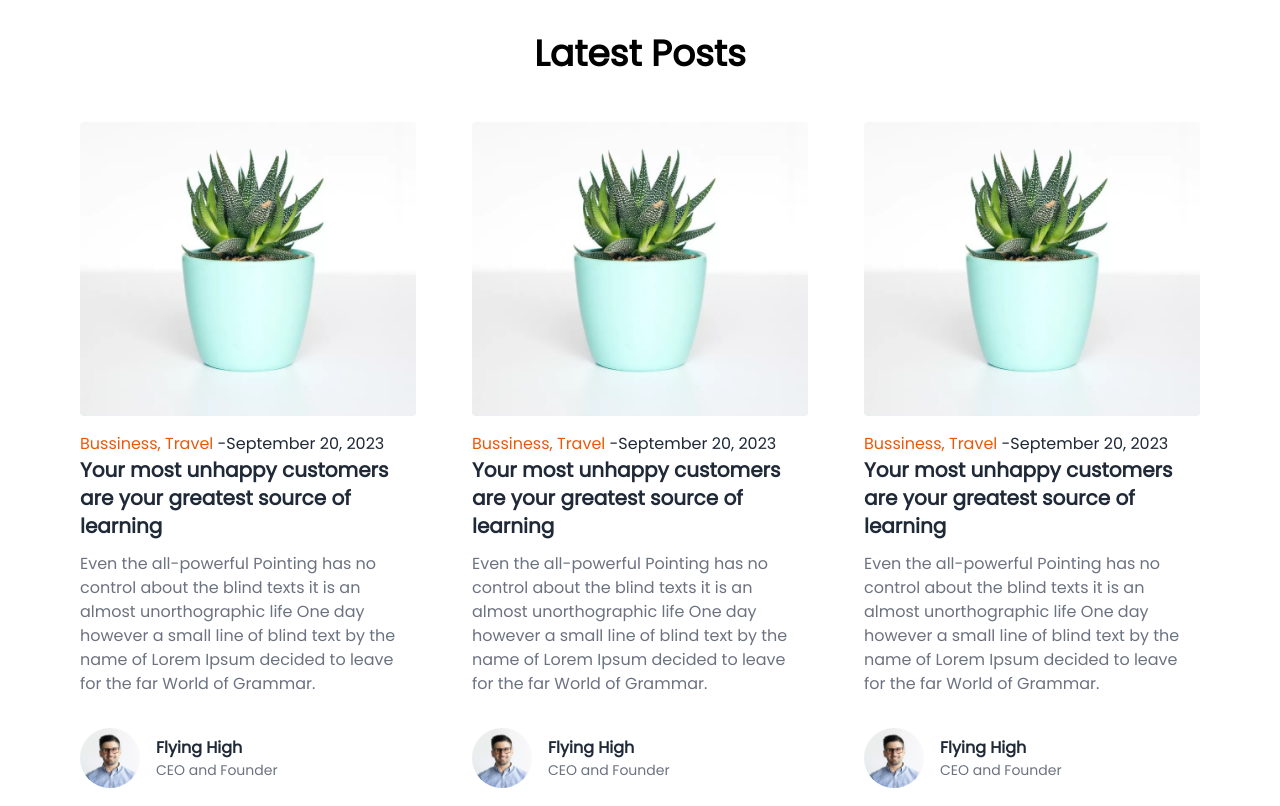
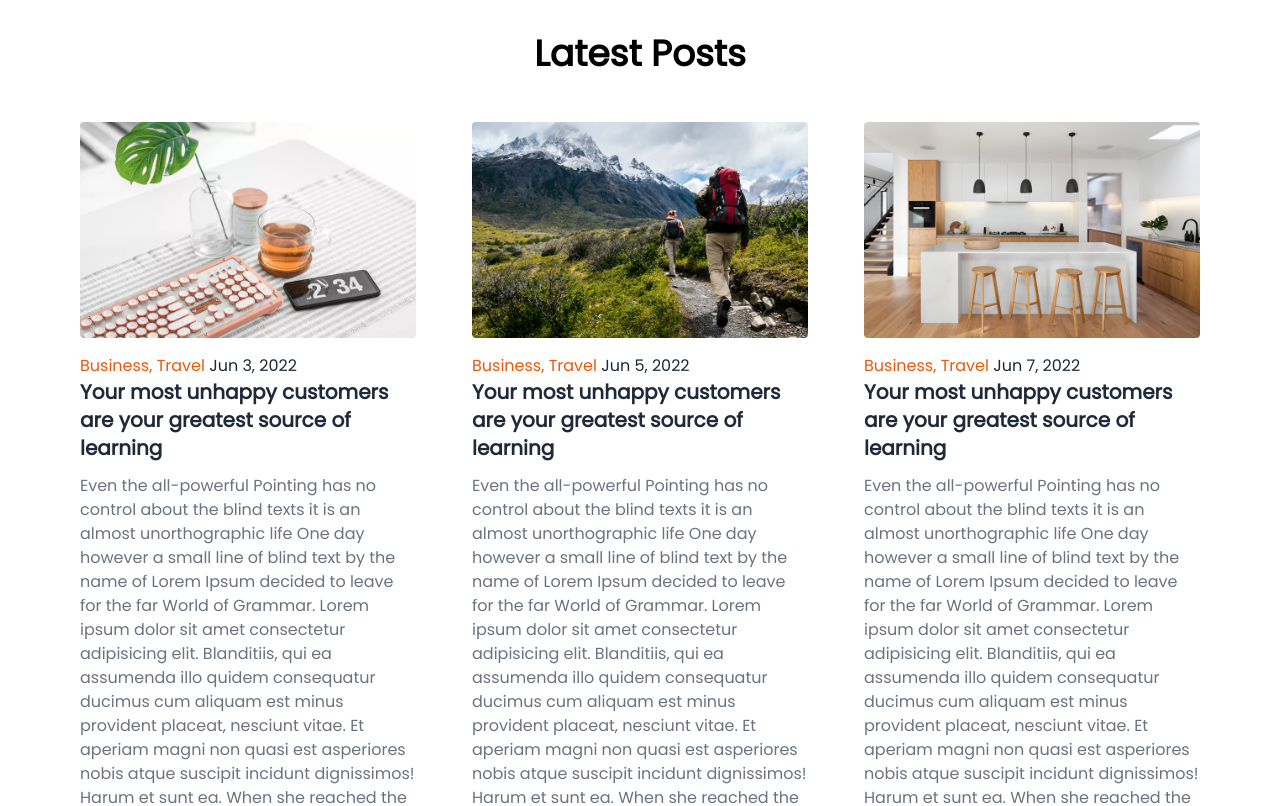
Before and after one commit to SarmadRehman/Blog-site, a Next.js app: page / in a window 1280 px wide. Shown: the part 880-1686 px from the top of the page. Built offline with nearby package versions, Linux system fonts and the light colour scheme.

Commit message:
section2-fetched-and-completed

```diff
--- a/components/section2.js
+++ b/components/section2.js
@@ -6,41 +6,44 @@
 export default function section2() {
 
   const {data, isLoading, isError} = fetcher('api/posts')
-  if(data) console.log(data)
+  if(isLoading) return <div>Loading.....</div>
+  if(isError) return <div>Error...</div>
+
   return (
     <section className="container py-10 mx:auto md:px-20">
 <h1 className="py-12 text-4xl font-bold text-center ">Latest Posts</h1>
+
     {/* {grid columns } */}
     <div className="grid md:grid-cols-2 lg:grid-cols-3 gap-14">
-      {Post()}
-      {Post()}
-      {Post()}
-      {Post()}
-      {Post()}
-      {Post()}
+      {
+        data.map((value, index)=> (
+          <Post data = {value} key={index}></Post>
+        ))
+      }
     </div>
     </section>
   )
 }
 
-function Post() {
+function Post({data}) {
+  const {id, category, img, published, author, description, title} = data;
     return(
         <div className="items">
             <div className="images">
-            <Link href={"/"}><Image src={"/images/img1.jpg"} className="rounded" width={"500"} height={"350"} /></Link>
+            <Link href={"/"}><Image src={img || "/"} className="rounded" width={"500"} height={"350"} /></Link>
               </div>
             <div className="flex flex-col justify-center py-4 info">
             <div className="cat">
-          <Link href={"/"} className="text-orange-600 hover:text-orange-800">Bussiness, Travel </Link>
-          <Link href={"/"} className="text-gray-800 hover:text-gray-600">-September 20, 2023</Link>
+          <Link href={"/"} className="text-orange-600 hover:text-orange-800">{category || "unknown"} </Link>
+          <Link href={"/"} className="text-gray-800 hover:text-gray-600">{published || "unknown"}</Link>
         </div>
         <div className="title">
-          <Link href={"/"} className="text-xl font-bold text-gray-800 hover:text-gray-600">Your most unhappy customers are your greatest source of learning</Link>
+          <Link href={"/"} className="text-xl font-bold text-gray-800 hover:text-gray-600">{title || "unknown"}</Link>
         </div>
         <p className="py-3 text-gray-500">
-        Even the all-powerful Pointing has no control about the blind texts it is an almost unorthographic life One day however a small line of blind text by the name of Lorem Ipsum decided to leave for the far World of Grammar.
+        {description || "unknown"}
         </p>
-          <Author></Author>
+          {author?<Author></Author>: <></>}
             </div>
         </div>
     )
--- a/pages/api/data.js
+++ b/pages/api/data.js
@@ -10,7 +10,7 @@
             Even the all-powerful Pointing has no control about the blind texts it is an almost unorthographic life One day however a small line of blind
             text by the name of Lorem Ipsum decided to leave for the far World of Grammar.
             `,
-            published: "Jun 3,  2022",
+            published: "-September 20, 2023",
             author: {
                 name: "Flying High",
                 img: "/images/author/author1.jpg",
```
